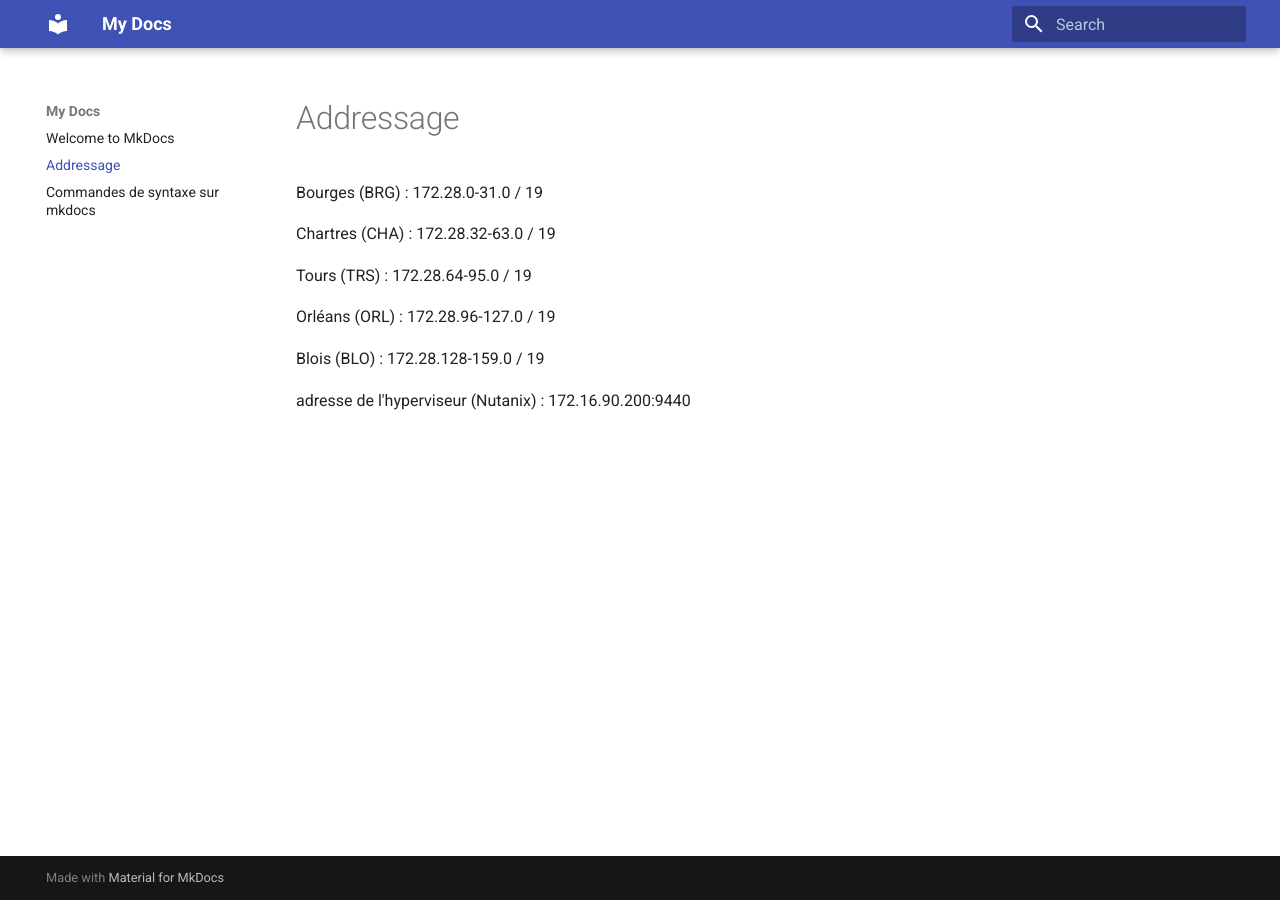
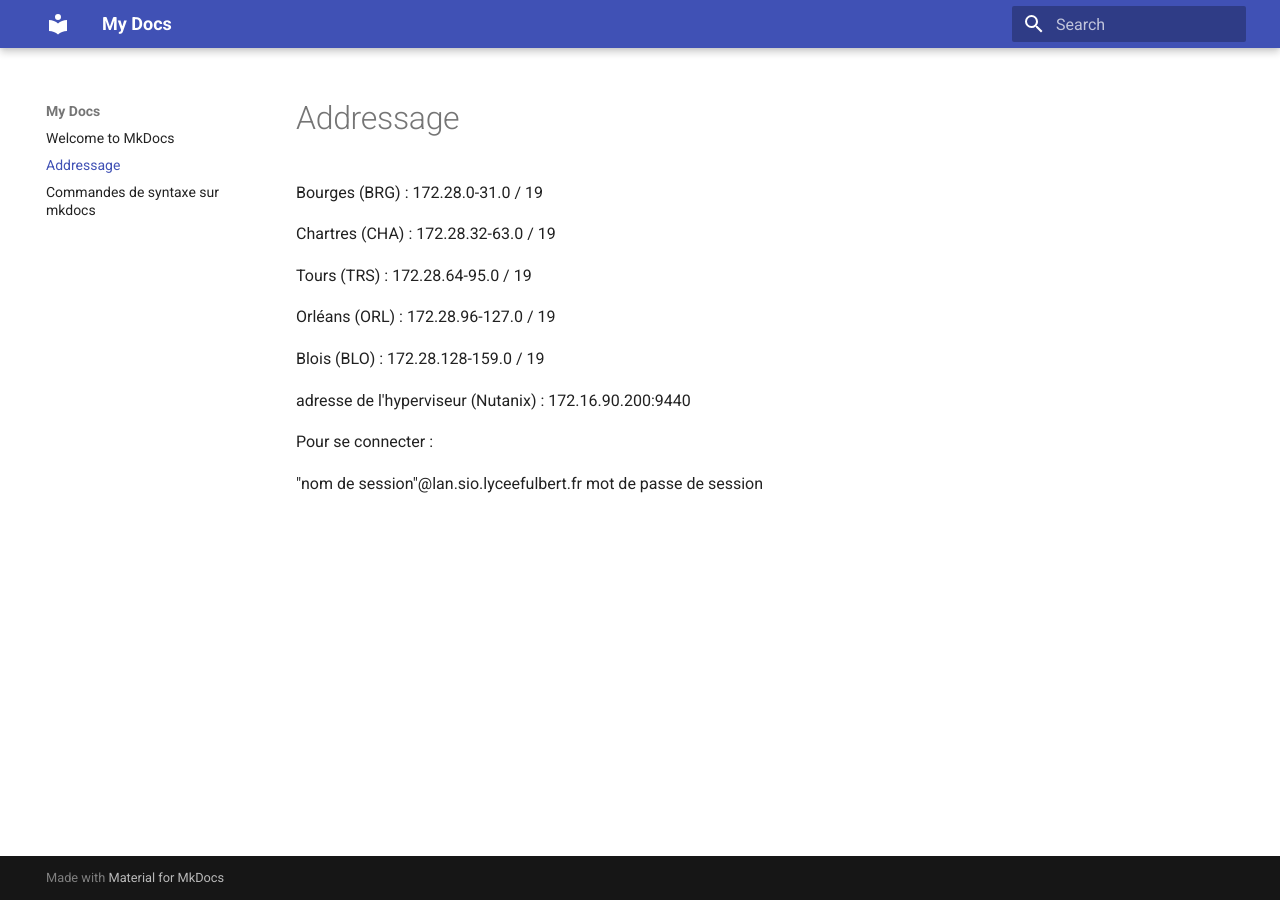
Before and after one commit to Sym-0ne/LaPaillasse, an MkDocs documentation site: the page built from docs/addressage.md, in a window 1280 px wide. Built offline with MkDocs 1.6.1 and Material for MkDocs 9.7.7, drawn with Linux system fonts in a browser that asks for light colours.

Commit message:
pour se connecter

```diff
--- a/docs/addressage.md
+++ b/docs/addressage.md
@@ -9,3 +9,8 @@ Orléans (ORL) : 172.28.96-127.0 / 19 <br>
 Blois (BLO) : 172.28.128-159.0 / 19 <br>
 
 adresse de l'hyperviseur (Nutanix) : 172.16.90.200:9440 <br>
+
+Pour se connecter :
+
+"nom de session"@lan.sio.lyceefulbert.fr
+mot de passe de session
```
